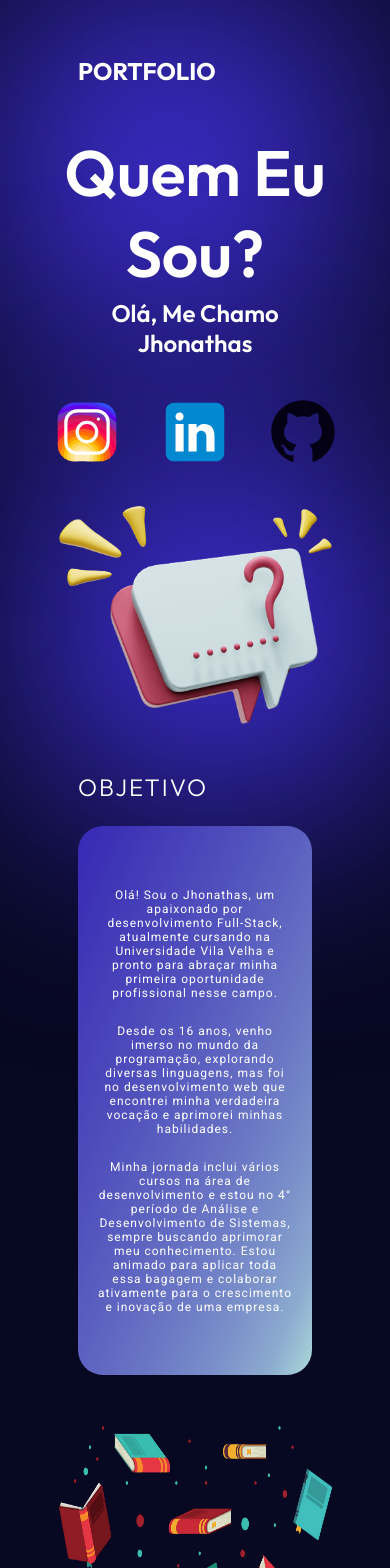
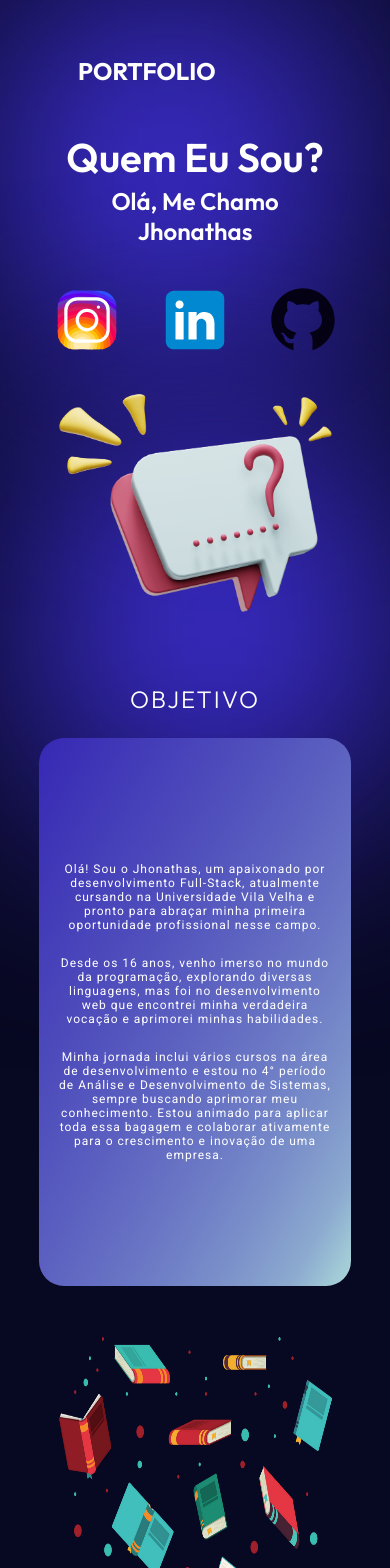
Before and after one commit to DevJhonathas/Portfolio2024, a React (Create React App) app in the folder frontend/: page /about in a window 390 px wide. Shown: the top 1568 px of the page. Built offline with nearby package versions, Linux system fonts and the light colour scheme.

Commit message:
Finalizando responsividade da Home/About

```diff
--- a/frontend/src/components/MessageText.css
+++ b/frontend/src/components/MessageText.css
@@ -26,7 +26,34 @@
     }
 
     .messageText p{
-        max-width: 70vw;
+        width: 60vw;
+        font-size: 1.2em;
+    }
+}
+
+@media (max-width: 575px){
+    .messageText{
+        height: 55vh;
+    }
+
+    .messageText p{
+        width: 65vw;
         font-size: 1.5em;
     }
 }
+
+@media (max-width: 428px){
+    .messageText{
+        height: 65vh;
+    }
+
+    .messageText p{
+        width: 70vw;
+    }
+}
+
+@media (max-width: 520px){
+    .messageText{
+        width: 80vw;
+    }
+}
--- a/frontend/src/components/MessageWithButton.css
+++ b/frontend/src/components/MessageWithButton.css
@@ -77,3 +77,20 @@
         max-width: 200px;
     }
 }
+
+@media (max-width: 520px){
+    .component_text{
+        width: 80vw;
+    }
+
+    .component_text p{
+        max-width: 300px;
+        letter-spacing: 1px;
+    }
+}
+
+@media (max-width: 490px){
+    .button{
+        width: 35vw;
+    }
+}
--- a/frontend/src/global.css
+++ b/frontend/src/global.css
@@ -139,3 +139,9 @@ h1, h2, h3, p{
       max-width: 70vw;
   }
 }
+
+@media (max-width: 490px){
+  .text_about_me h1{
+    font-size: 2.5em;
+  }
+}
--- a/frontend/src/pages/About/About.css
+++ b/frontend/src/pages/About/About.css
@@ -88,14 +88,6 @@
         margin-top: 5%;
     }
 
-    .text_about_me h1{
-        font-size: 4em;
-    }
-
-    .text_about_me p{
-        font-size: 2em;
-    }
-
     .img_balao_duvida{
         width: 20vw;
     }
@@ -159,17 +151,6 @@
     .section_hero_about{
         flex-wrap: wrap;
         justify-content: center;
-    }
-
-    .text_about_me h1{
-        margin-top: 10px;
-        font-size: 4em;
-        margin-bottom: -20px;
-    }
-
-    .text_about_me p{
-        font-size: 1.5em;
-        max-width: 70vw;
     }
 
     .img_balao_duvida{
@@ -236,11 +217,18 @@
         width: 50vw;
         height: 50vh;
     }
+
+    .section_objetivo_about{
+        display: flex;
+        flex-direction: column;
+        justify-content: center;
+        align-items: center;
+    }
 }
 
 @media (max-width: 428px){
     .section_objetivo_about{
-        font-size: .5em;
+        font-size: .6em;
     }
 
     .img_books_and_apple{
--- a/frontend/src/pages/Home/Home.css
+++ b/frontend/src/pages/Home/Home.css
@@ -22,6 +22,8 @@
 .section_object{
     display: flex;
     flex-direction: column;
+    justify-content: center;
+    align-items: center;
     margin-top: 10%;
 }
 
@@ -100,6 +102,10 @@
 
 /* Projects */
 .section_projects{
+    display: flex;
+    flex-direction: row;
+    justify-content: center;
+    align-items: center;
     margin-top: 10%;
 }
 
@@ -170,6 +176,19 @@
     .falling_books{
         max-width: 300px;
     }
+
+    .school h2{
+        font-size: 2em;
+        max-width: 50vw;
+    }
+
+    .school p{
+        max-width: 60vw;
+    }
+
+    .courses_list{
+        width: 80vw;
+    }
 }
 
 @media (max-width: 450px){
--- a/frontend/src/pages/Projects/Projects.css
+++ b/frontend/src/pages/Projects/Projects.css
@@ -5,7 +5,7 @@
 .section_hero_projects{
     display: flex;
     flex-direction: row;
-    align-items: start;
+    align-items: flex-start;
     flex-wrap: nowrap;
     justify-content: space-between;
     margin-top: 5%;
```
